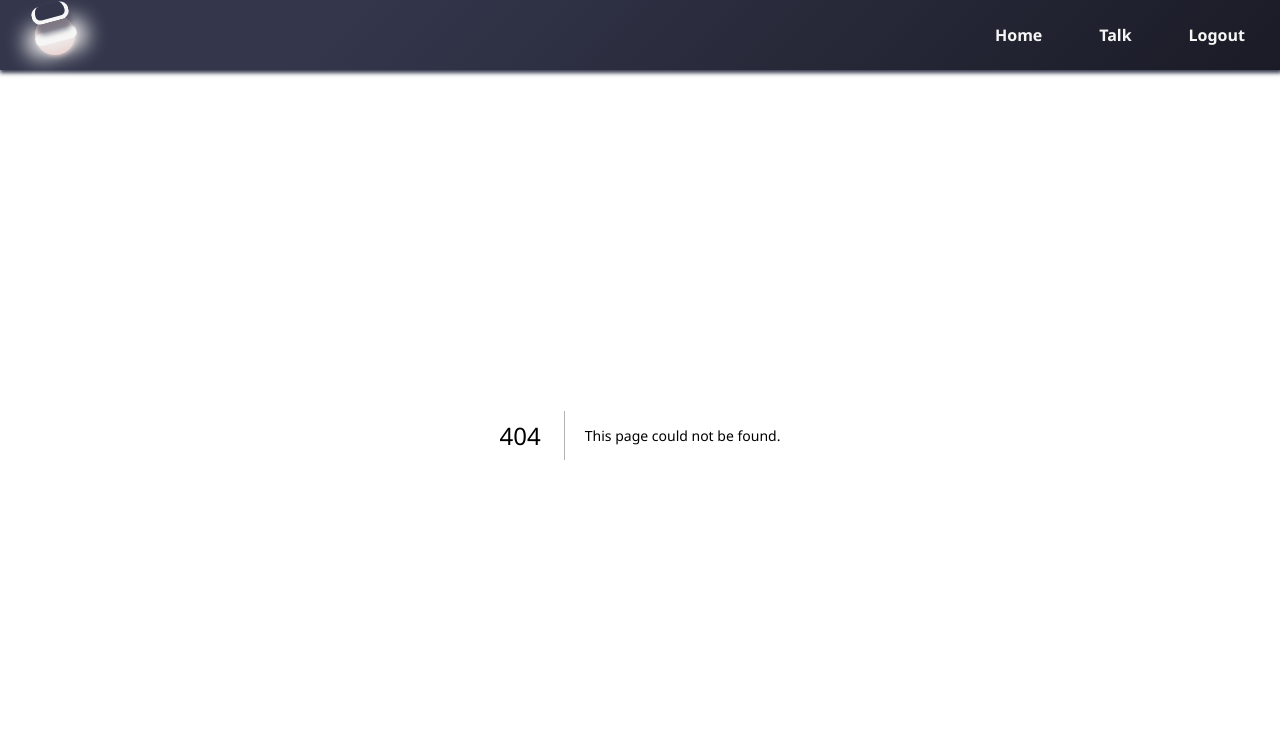
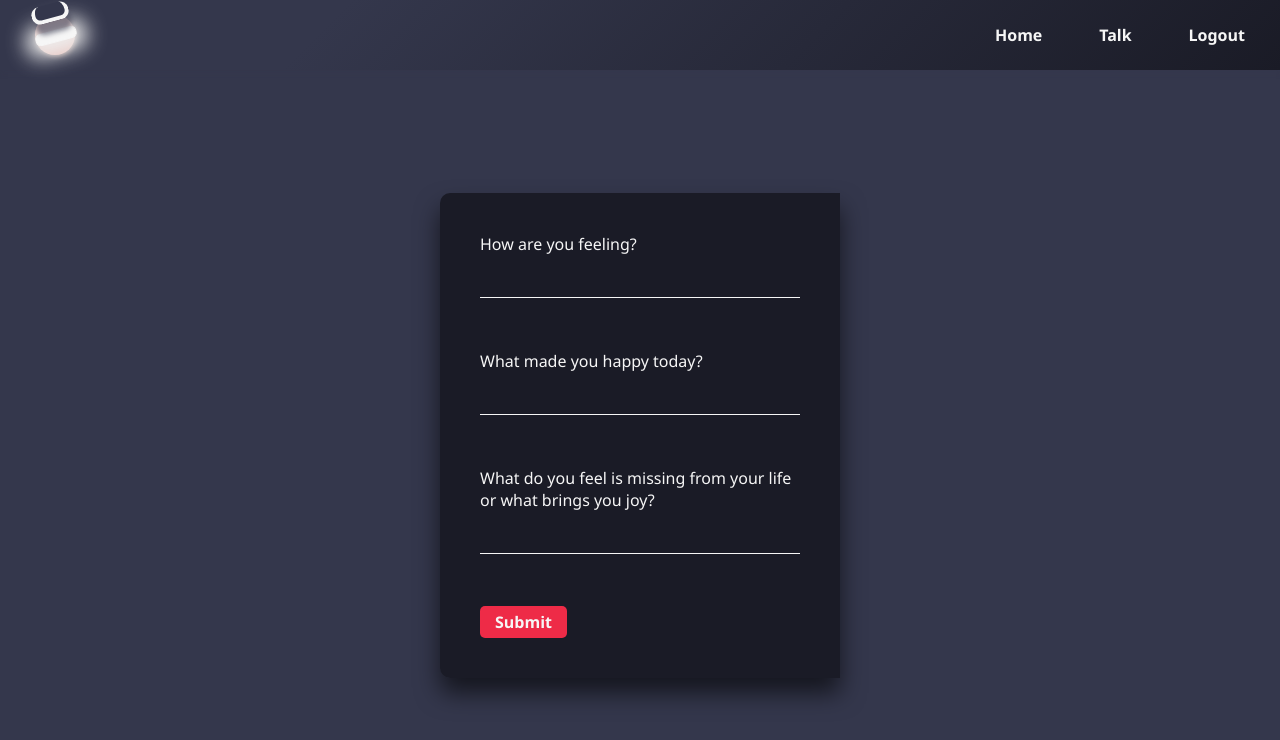
Before and after one commit to ozerenes/emosensetherapy, a Next.js app: page /introduce in a window 1280 px wide. Before the commit this address had no page. Shown: the top 740 px of the page. Built offline with nearby package versions, Linux system fonts and the light colour scheme.

Commit message:
customInput component and introduce page added

```diff
--- /dev/null
+++ b/src/components/CustomInput.js
@@ -0,0 +1,12 @@
+export default ({ inputValue, setInputValue, label , inputType}) => {
+    return (
+        <div className="user-box">
+            <label>{label}</label>
+            <input
+                type={inputType}
+                value={inputValue}
+                onChange={(e) => setInputValue(e.target.value)}
+            />
+        </div>
+    );
+};
--- /dev/null
+++ b/src/pages/introduce.js
@@ -0,0 +1,62 @@
+import CustomInput from "@/components/CustomInput";
+import React, { useState } from "react";
+
+function PsychologySurvey() {
+    const [q1, setQ1] = useState("");
+    const [q2, setQ2] = useState("");
+    const [q3, setQ3] = useState("");
+
+    const handleSubmit = (e) => {
+        e.preventDefault();
+        const data = {
+            q1: q1,
+            q2: q2,
+            q3: q3,
+        };
+        fetch("/submit-psychology-survey", {
+            method: "POST",
+            body: JSON.stringify(data),
+            headers: {
+                "Content-Type": "application/json",
+            },
+        })
+            .then((response) => response.json())
+            .then((data) => console.log(data))
+            .catch((error) => console.error(error));
+    };
+
+    return (
+        <div>
+            <form className="login-box" onSubmit={handleSubmit}>
+                <CustomInput
+                    inputType={"text"}
+                    setInputValue={setQ1}
+                    inputValue={q1}
+                    label={"How are you feeling?"}
+                />
+                <br />
+                <CustomInput
+                    inputType={"text"}
+                    setInputValue={setQ2}
+                    inputValue={q2}
+                    label={"What made you happy today?"}
+                />
+                <br />
+                <CustomInput
+                    inputType={"text"}
+                    setInputValue={setQ3}
+                    inputValue={q3}
+                    label={
+                        "What do you feel is missing from your life or what brings you joy?"
+                    }
+                />
+                <br />
+                <button className="custom-button" type="submit">
+                    Submit
+                </button>
+            </form>
+        </div>
+    );
+}
+
+export default PsychologySurvey;
```
